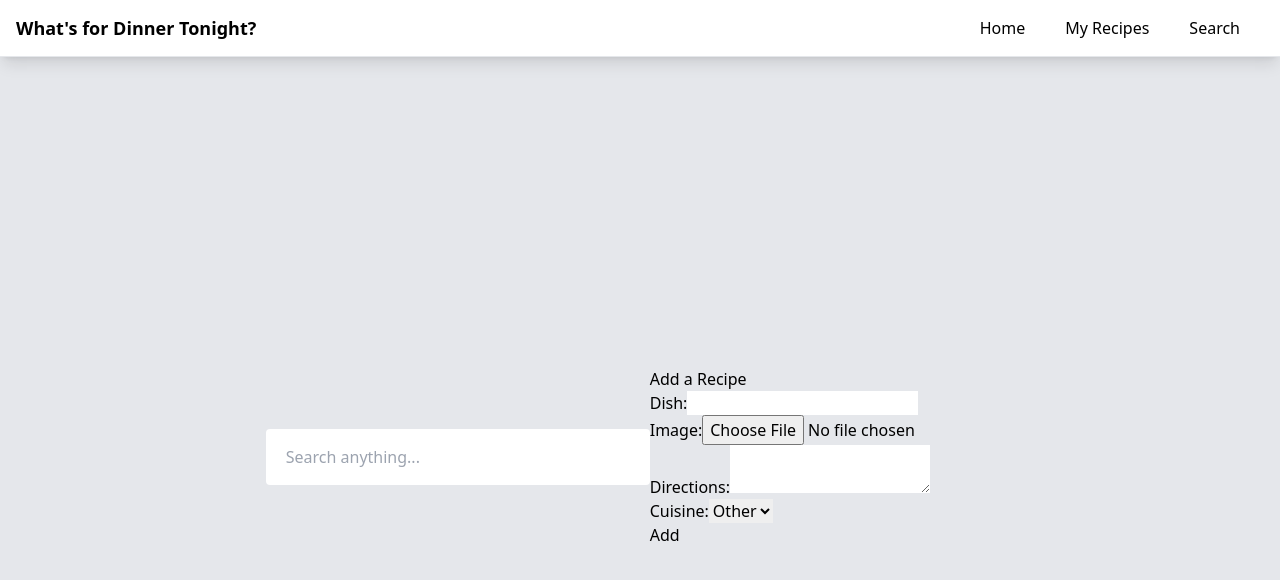
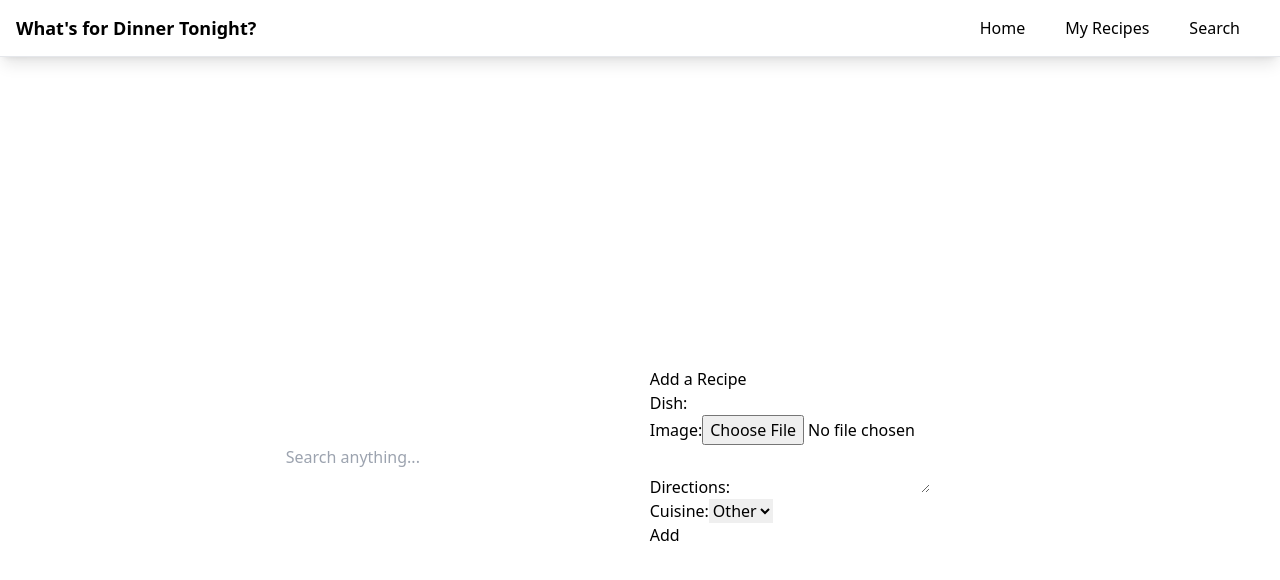
Before and after one commit to angski11422/whats-for-dinner, a React (Vite) app: page /search in a window 1280 px wide. Shown: the top 580 px of the page. Built offline with nearby package versions, Linux system fonts and the light colour scheme.

Commit message:
created db.json

```diff
--- a/src/components/Search.jsx
+++ b/src/components/Search.jsx
@@ -2,8 +2,11 @@ import React from 'react';
 import RecipeForm from './RecipeForm'
 
 function Search() {
+
+    // `https://www.themealdb.com/api/json/v1/1/search.php?f=${b}`
+
     return (
-        <div className=" bg-gray-200">
+        <div>
             <div className="container h-screen flex justify-center items-center px-4 sm:px-6 lg:px-8">
                 <div className="relative">
                     <input type="text" className="h-14 w-96 pr-8 pl-5 rounded z-0 focus:shadow focus:outline-none" placeholder="Search anything..." />
@@ -20,3 +23,5 @@ function Search() {
 }
 
 export default Search;
+
+// outer div className=" bg-gray-200"
```
